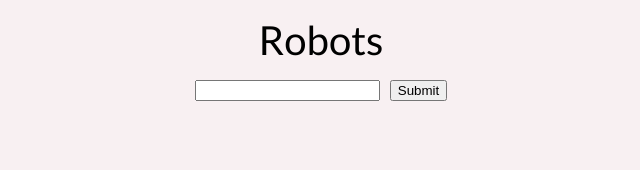
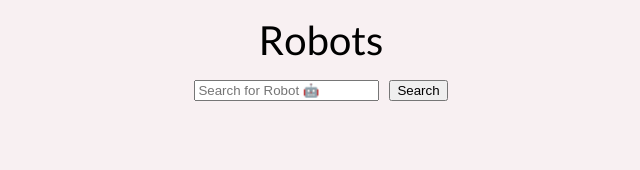
Before and after one commit to sumi419/robohash-app, a React (Create React App) app in the folder client/: page / in a window 1280 px wide. Shown: the top 170 px of the page, without its empty margins (319-959 px from the left). Built offline with nearby package versions, Linux system fonts and the light colour scheme.

Commit message:
📝 Add placeholder to search input

```diff
--- a/client/src/components/Robots.js
+++ b/client/src/components/Robots.js
@@ -19,8 +19,18 @@ export default function Robots() {
   return (
     <div className={css.container}>
       <form className={css.form} onSubmit={handleSubmit}>
-        <input className={css.input} type='text' value={userInput} onChange={handleChange} />
-        <button type='submit'>Submit</button>
+        <div className={css.inputWrapper}>
+          <input
+            className={css.input}
+            type='text'
+            placeholder='Search for Robot 🤖'
+            value={userInput}
+            onChange={handleChange}
+          />
+        </div>
+        <button className={css.button} type='submit'>
+          Search
+        </button>
       </form>
       <Robot image={image} />
     </div>
```
